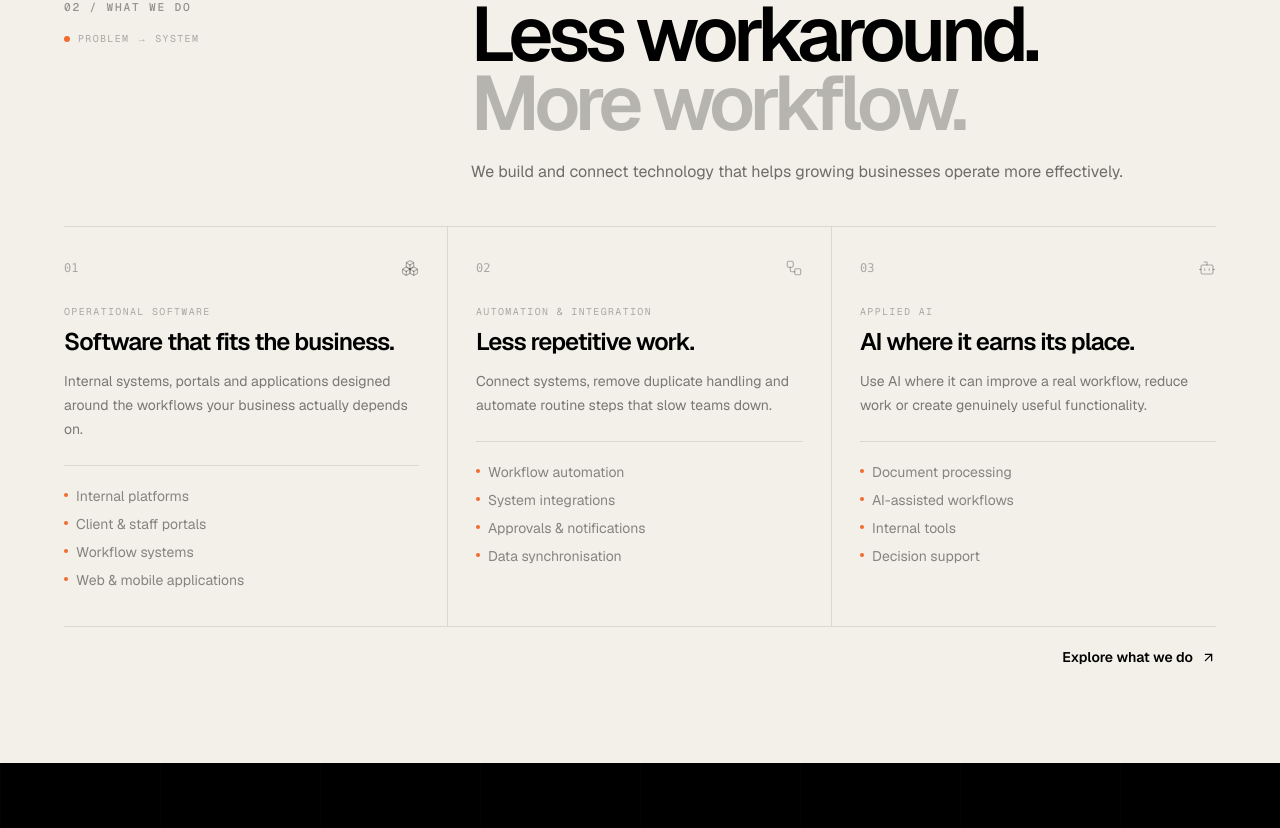
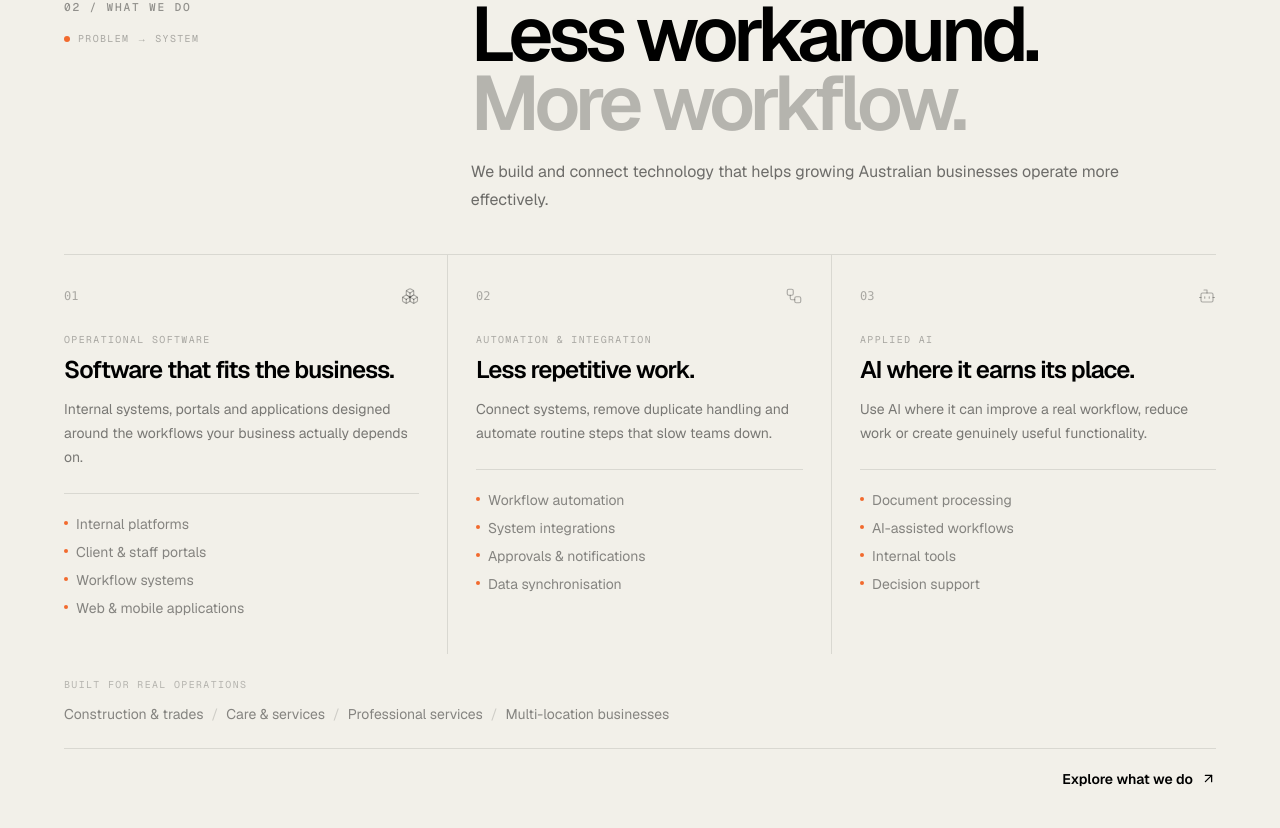
Before and after one commit to wilsonmugwe/drylake-website, a Next.js app: page / in a window 1280 px wide. Shown: the part 1972-2800 px from the top of the page. Built offline with nearby package versions, Linux system fonts and the light colour scheme; no server answers.

Commit message:
Update Solutions.tsx

```diff
--- a/components/sections/Solutions.tsx
+++ b/components/sections/Solutions.tsx
@@ -53,6 +53,13 @@ const solutions = [
   },
 ];
 
+const contexts = [
+  "Construction & trades",
+  "Care & services",
+  "Professional services",
+  "Multi-location businesses",
+];
+
 export default function Solutions() {
   return (
     <section
@@ -60,7 +67,6 @@ export default function Solutions() {
       className="relative overflow-hidden bg-[#f2f0e9] py-10 text-black sm:py-20 lg:py-24"
     >
       <Container>
-        {/* Heading */}
         <div className="grid gap-4 border-b border-black/10 pb-6 sm:gap-6 sm:pb-8 lg:grid-cols-[0.65fr_1.35fr] lg:gap-12 lg:pb-10">
           <div>
             <p className="section-label text-black/40">
@@ -79,12 +85,14 @@ export default function Solutions() {
           <div>
             <h2 className="max-w-4xl text-[2.35rem] font-semibold leading-[0.93] tracking-[-0.055em] sm:text-[clamp(3rem,6vw,6rem)] sm:leading-[0.9] sm:tracking-[-0.065em]">
               Less workaround.
-              <span className="text-black/25"> More workflow.</span>
+              <span className="text-black/25">
+                {" "}More workflow.
+              </span>
             </h2>
 
             <p className="mt-3 max-w-2xl text-sm leading-6 text-black/55 sm:mt-5 sm:text-base sm:leading-7">
-              We build and connect technology that helps growing businesses
-              operate more effectively.
+              We build and connect technology that helps growing Australian
+              businesses operate more effectively.
             </p>
           </div>
         </div>
@@ -136,10 +144,13 @@ export default function Solutions() {
                 </p>
 
                 <div className="mt-4 grid grid-cols-2 gap-x-4 border-t border-black/10 pt-3 sm:mt-6 sm:block sm:pt-4">
-                  {solution.examples.map((example) => (
+                  {solution.examples.map((example, exampleIndex) => (
                     <div
                       key={example}
-                      className="flex items-start gap-2 py-1"
+                      className={`
+                        items-start gap-2 py-1
+                        ${exampleIndex > 1 ? "hidden sm:flex" : "flex"}
+                      `}
                     >
                       <span className="mt-[7px] h-1 w-1 shrink-0 rounded-full bg-[#f26a2e]" />
 
@@ -154,7 +165,28 @@ export default function Solutions() {
           })}
         </div>
 
-        <div className="flex justify-end pt-5 sm:border-t sm:border-black/10">
+        {/* Business contexts */}
+        <div className="border-b border-black/10 py-5 sm:py-6">
+          <p className="tech-label text-black/25">
+            BUILT FOR REAL OPERATIONS
+          </p>
+
+          <div className="mt-3 flex flex-wrap gap-x-2 gap-y-1.5 text-xs text-black/45 sm:text-sm">
+            {contexts.map((context, index) => (
+              <span key={context} className="flex items-center gap-2">
+                {index > 0 && (
+                  <span className="text-black/15">
+                    /
+                  </span>
+                )}
+
+                {context}
+              </span>
+            ))}
+          </div>
+        </div>
+
+        <div className="flex justify-end pt-5">
           <Link
             href="/solutions"
             className="group inline-flex items-center gap-2 text-sm font-semibold"
```
